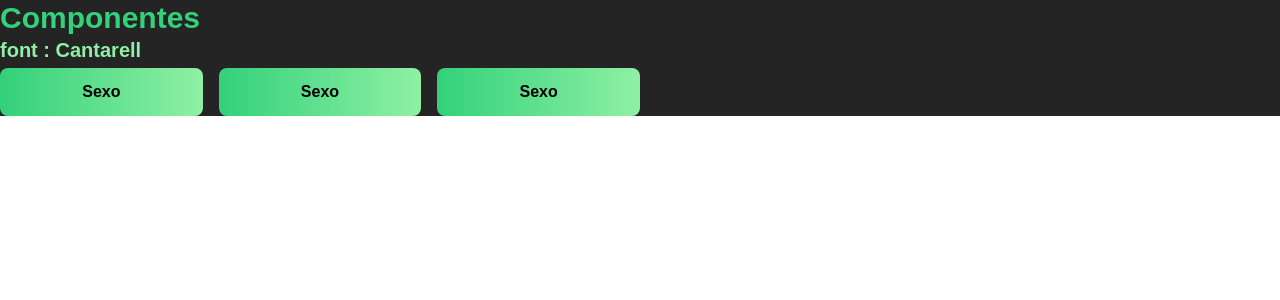
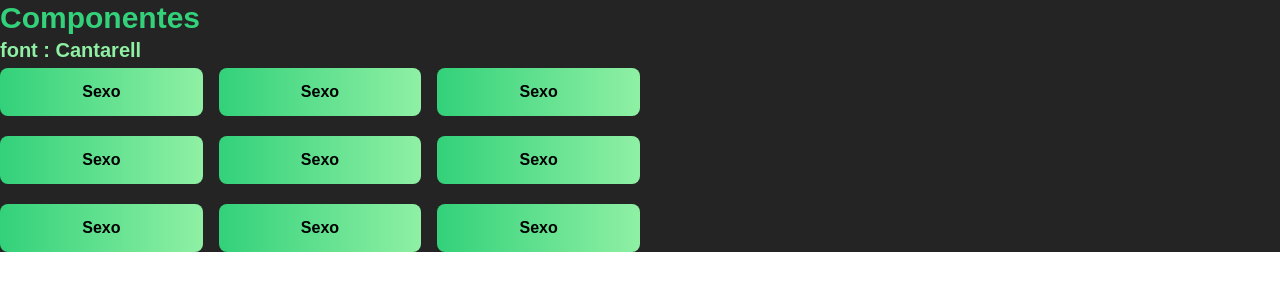
Before and after one commit to lucaspintos909/gestor-gastos-personales, a Next.js app: page /components in a window 1280 px wide. Shown: the top 300 px of the page. Built offline with nearby package versions, Linux system fonts and the light colour scheme.

Commit message:
more button examples

```diff
--- a/pages/components.js
+++ b/pages/components.js
@@ -20,9 +20,17 @@
         </h1>
         <h3 className="text-xl font-semibold text-accent-desat">font : Cantarell</h3>
         <div className="grid grid-cols-3 gap-4 w-6/12 ">
-            <Button>Sexo</Button>
-            <Button color="danger" >Sexo</Button>
-            <Button color="blue-accent" >Sexo</Button>
+            <Button variant="contained" color="success">Sexo</Button>
+            <Button variant="contained" color="danger">Sexo</Button>
+            <Button variant="contained" color="blue">Sexo</Button>
+
+            <Button variant="outlined" color="success">Sexo</Button>
+            <Button variant="outlined" color="danger">Sexo</Button>
+            <Button variant="outlined" color="blue">Sexo</Button>
+
+            <Button variant="gradiant" color="success">Sexo</Button>
+            <Button variant="gradiant" color="danger">Sexo</Button>
+            <Button variant="gradiant" color="blue">Sexo</Button>
         </div>
       </main>
 
```
